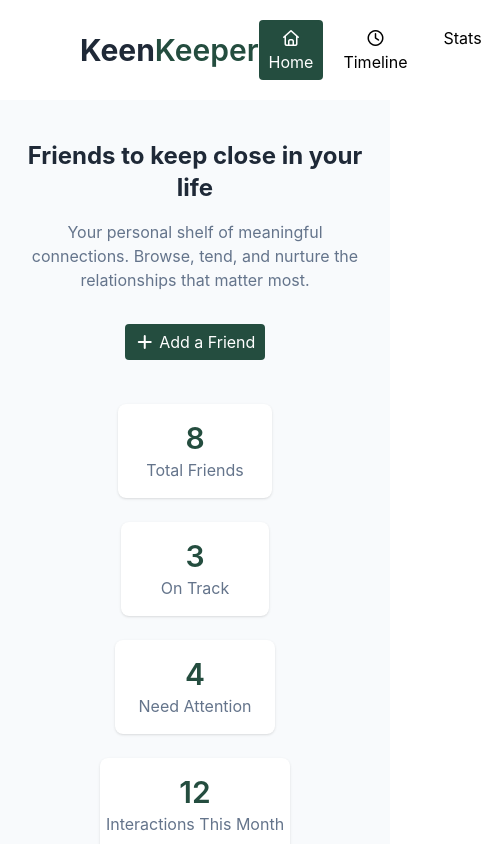
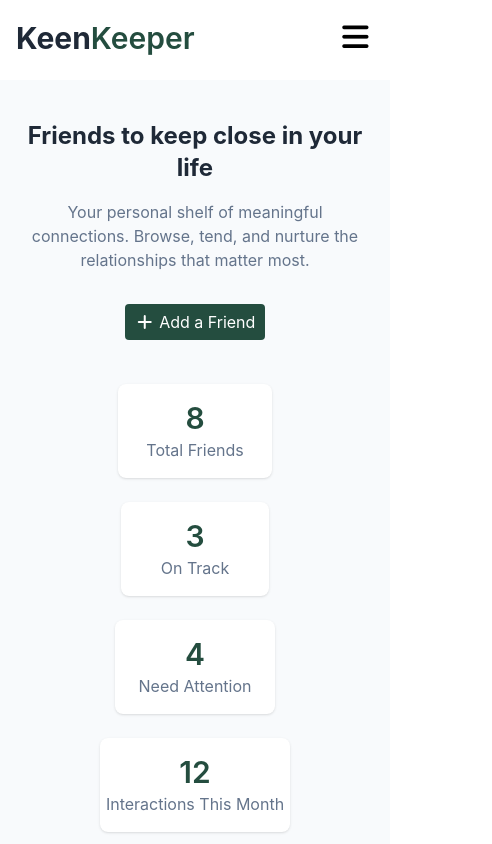
Before and after one commit to monirulfahim/Assignment-7, a React (Vite) app: page / in a window 390 px wide. Shown: the top 844 px of the page, 492 px wide, since content can reach past the window. Built offline with nearby package versions, Linux system fonts and the light colour scheme.

Commit message:
Implement responsive layout for navbar section (mobile 576px, tablet 768px)

```diff
--- a/src/App.jsx
+++ b/src/App.jsx
@@ -1,18 +1,20 @@
 import friendsData from './friends.json';
 import './App.css'
+import { useState } from 'react';
 
 function App() {
 
+  const [isOpen, setIsOpen] = useState(false);
 
   return (
     <>
       {/* Navbar Section */}
 
-      <section className='flex justify-between items-center pl-20 pr-20 pt-5 pb-5 bg-[#FFFFFF]'>
+      <section className='flex justify-between items-center pl-20 pr-20 pt-5 pb-5 bg-[#FFFFFF] max-[576px]:pt-5 max-[576px]:pr-4 max-[576px]:pb-6 max-[576px]:pl-4 text-center max-[768px]:pt-5 max-[768px]:pr-6 max-[768px]:pb-6 max-[768px]:pl-6'>
         <div>
           <h1 className='text-3xl'><span className='text-[#1F2937] font-bold'>Keen</span><span className='text-[#244D3F] font-semibold'>Keeper</span></h1>
         </div>
-        <div className='flex gap-2.5'>
+        <div className='max-[576px]:hidden flex gap-2.5'>
           <div>
             <button className='bg-[#244D3F] text-[#FFFFFF] rounded-sm px-2.5 py-1.5 cursor-pointer'><i className="fa-regular fa-house"></i> Home</button>
           </div>
@@ -30,7 +32,38 @@ function App() {
             </button>
           </div>
         </div>
+        <div className=''>
+          {
+            !isOpen ? (
+              <button onClick={() => setIsOpen(true)}>
+                <i className="fa-solid fa-bars text-3xl"></i>
+              </button>
+            ) : (
+              <div className='flex flex-col gap-2 items-end'>
+                <button
+                  onClick={() => setIsOpen(false)}
+                  className='bg-[#244D3F] text-white px-2.5 py-1.5 rounded'
+                >
+                  Home
+                </button>
+
+                <button onClick={() => setIsOpen(false)}>
+                  Timeline
+                </button>
+
+                <button
+                  onClick={() => setIsOpen(false)}
+                  className='flex items-center gap-1'
+                >
+                  <img src="/images/Vector.png" alt="" />
+                  Stats
+                </button>
+              </div>
+            )
+          }
+        </div>
       </section>
+
 
       {/* Banner Section */}
 
@@ -125,7 +158,7 @@ function App() {
         <hr className='pt-5 opacity-30 text-[#1A8862]' />
         <div className='flex justify-between items-center mt-6 text-[#FAFAFA] max-[576px]:flex-col max-[576px]:gap-10 max-[768px]:flex-col max-[768px]:gap-11'>
           <div>© 2026 KeenKeeper. All rights reserved.</div>
-          <div className='flex gap-7 max-[576px]:gap-6 max-[768px]:gap-10'>
+          <div className='flex gap-7 max-[576px]:gap-5 max-[768px]:gap-10'>
             <div>Privacy Policy</div>
             <div>Terms of Service</div>
             <div>Cookies</div>
```
Lines whose indentation alone changed are shown as unchanged.
